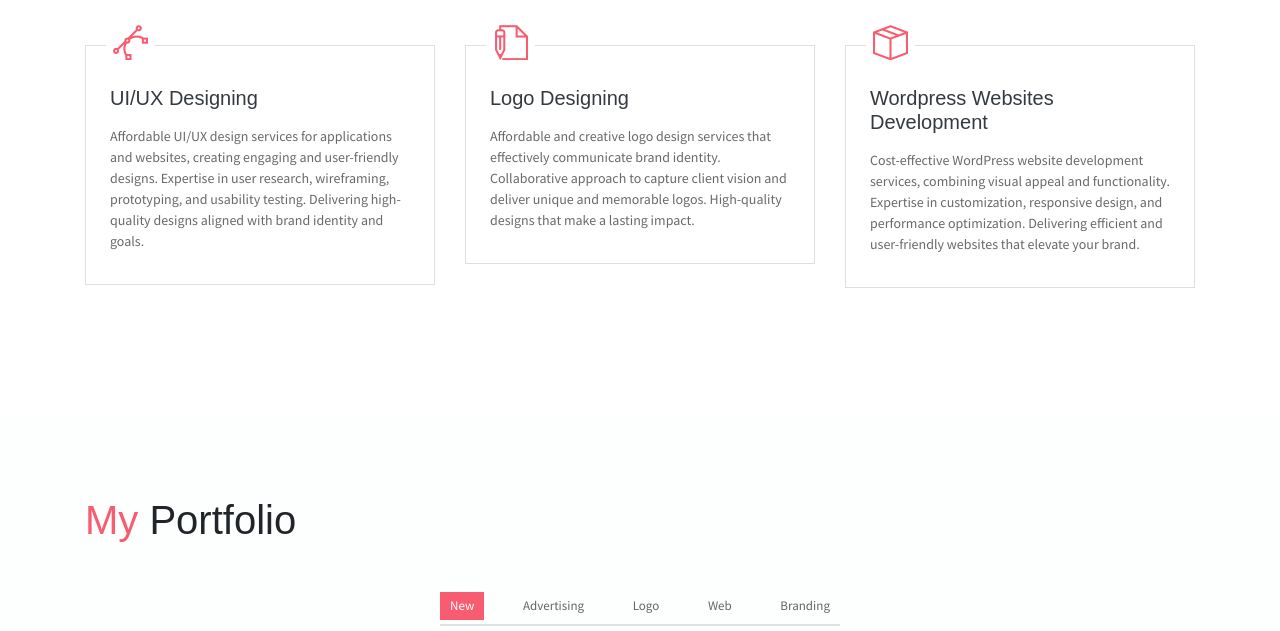
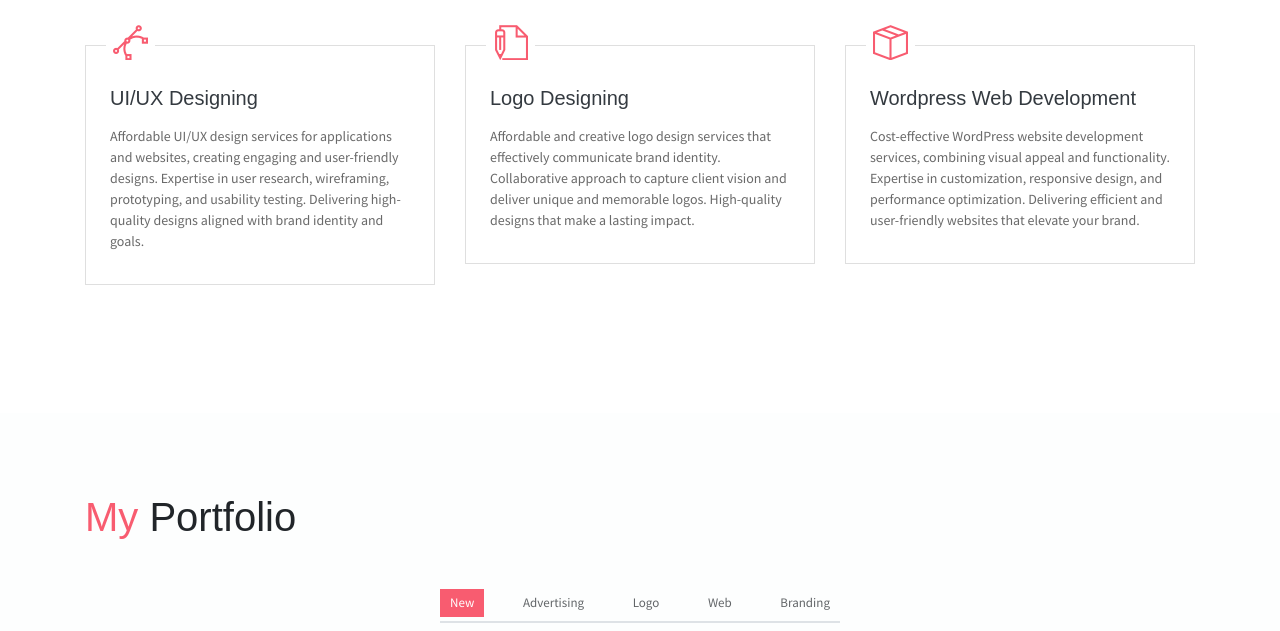
Before and after one commit to huzaifahaider2561/Huzaifa-Haider-Portfolio, a plain HTML site: page index.html in a window 1280 px wide. Shown: the part 2651-3282 px from the top of the page. Drawn offline with nearby package versions, Linux system fonts and the light colour scheme.

Commit message:
index.html

```diff
--- a/index.html
+++ b/index.html
@@ -303,7 +303,7 @@
                             <i class="ti-package text-danger" aria-hidden="true"></i>
                         </div>
                         <div class="card-body px-4 py-3">
-                            <h5 class="mb-3 card-title text-dark">Wordpress Websites Development</h5>
+                            <h5 class="mb-3 card-title text-dark">Wordpress Web Development</h5>
                             <P class="subtitle">Cost-effective WordPress website development services, combining visual appeal and functionality. Expertise in customization, responsive design, and performance optimization. Delivering efficient and user-friendly websites that elevate your brand.</P>
                         </div>
                     </div>
```
